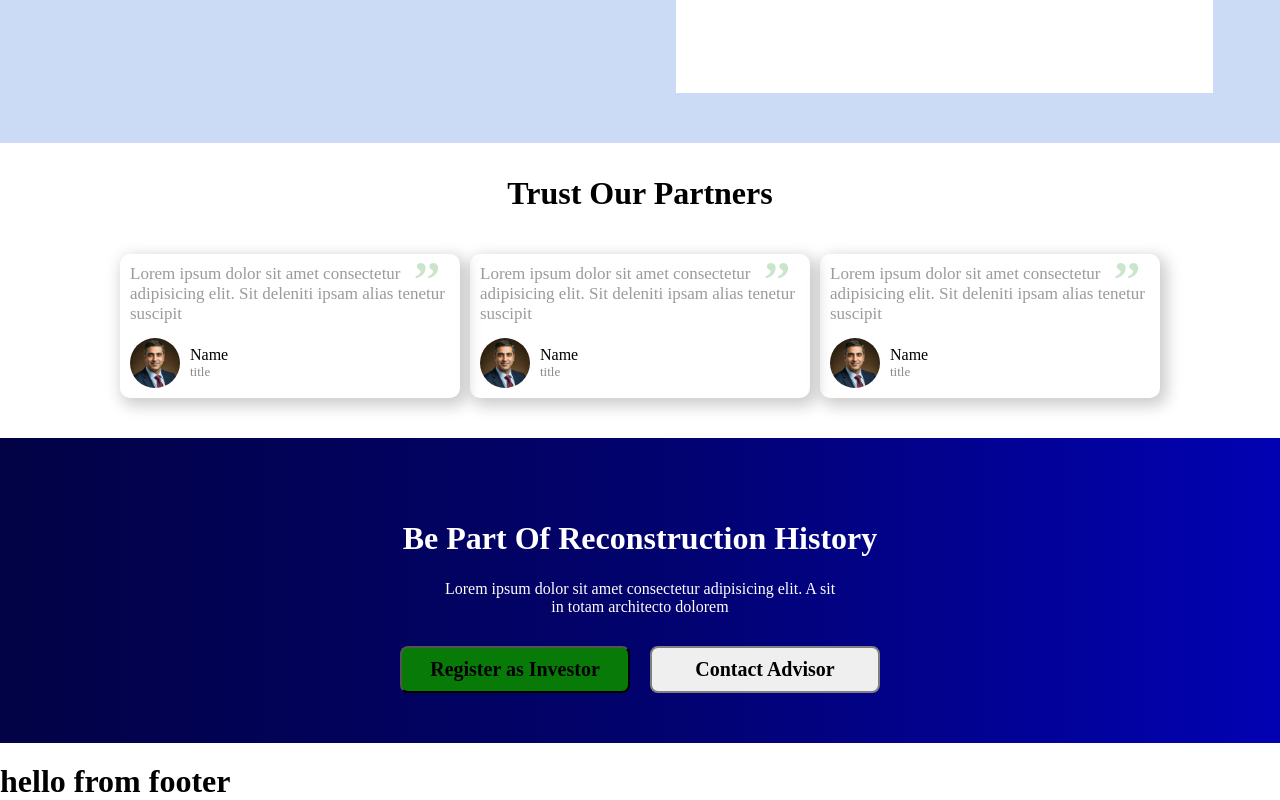
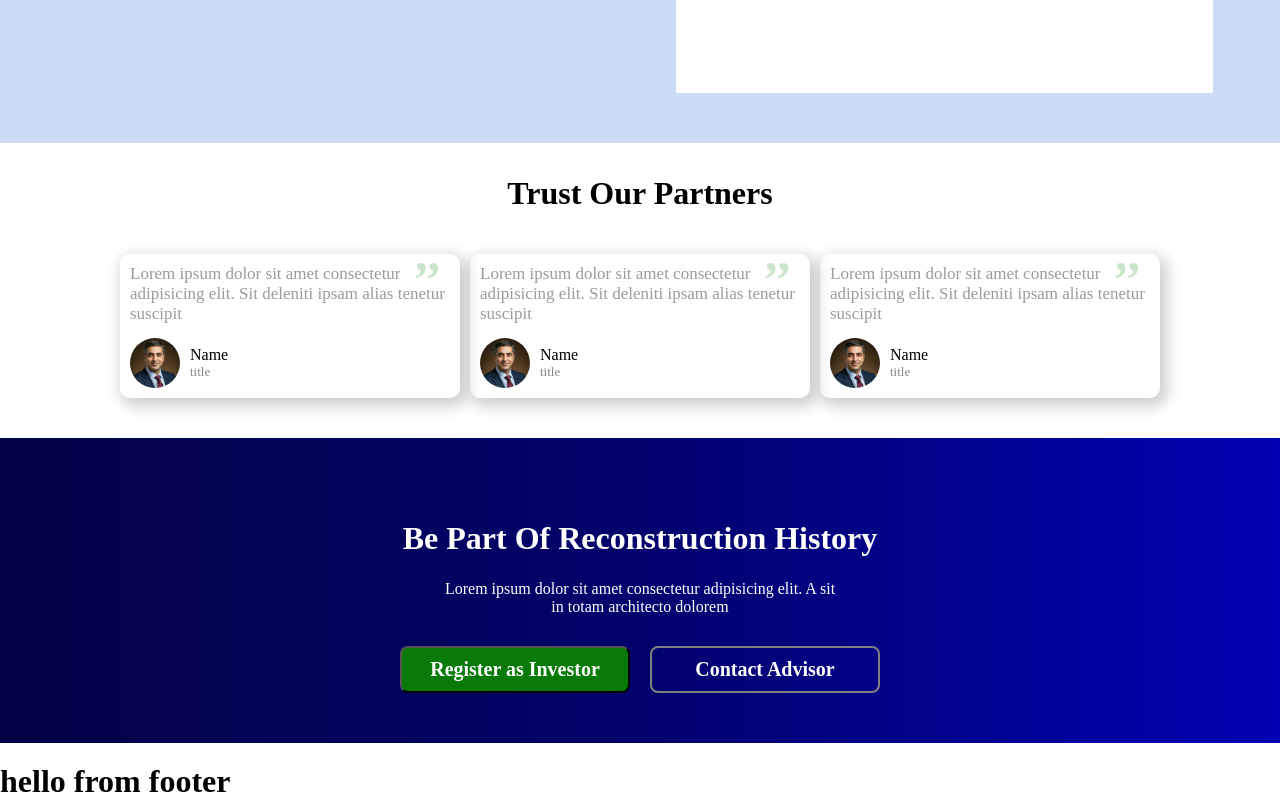
Before and after one commit to Ali-ib-eng/Investment-RealEstate-project, a React (Vite) app: page / in a window 1280 px wide. Shown: the part 1607-2407 px from the top of the page. Built offline with nearby package versions, Linux system fonts and the light colour scheme.

Commit message:
uninstall tailwind and call my code via Invest file

```diff
--- a/package.json
+++ b/package.json
@@ -10,12 +10,10 @@
     "preview": "vite preview"
   },
   "dependencies": {
-    "@tailwindcss/vite": "^4.2.4",
     "react": "^19.2.5",
     "react-dom": "^19.2.5",
     "react-icons": "^5.6.0",
-    "react-router-dom": "^7.14.2",
-    "tailwindcss": "^4.2.4"
+    "react-router-dom": "^7.14.2"
   },
   "devDependencies": {
     "@eslint/js": "^10.0.1",
--- a/src/App.jsx
+++ b/src/App.jsx
@@ -5,7 +5,6 @@ import Properties from './pages/Properties'
 import About from './pages/About'
 import NavBar from './components/NavBar/NavBar'
 import Footer from './components/Footer/Footer'
-import InvestmentOpportunites from './pages/investments/investmentOpportunities';
 import ViewAllInvestments from './pages/investments/viewAllInvestments/viewAllInvestments';
 
 function App() {
@@ -14,10 +13,9 @@ function App() {
     <h1>hello from app</h1>
     <NavBar/>
     <Routes>
-      {/* <Route path='/' element={<Invest/>}/> */}
+      <Route path='/' element={<Invest/>}/>
       <Route path='/properties' element={<Properties/>} />
       <Route path='/about' element={<About/>} />
-      <Route path='/' element={<InvestmentOpportunites/>} />
       <Route path='/viewAllInvestments' element={<ViewAllInvestments/>} />
       <Route />
     </Routes>
--- a/src/pages/Invest.jsx
+++ b/src/pages/Invest.jsx
@@ -1,8 +1,9 @@
+import InvestmentOpportunites from "./investments/investmentOpportunities"
 
 const Invest = () => {
   return (
     <div>
-      <h1>hello from Invest page</h1>
+      <InvestmentOpportunites />
     </div>
   )
 }
--- a/src/pages/aboutPartners/aboutPartners.css
+++ b/src/pages/aboutPartners/aboutPartners.css
@@ -122,12 +122,15 @@
 }
 .ahm-joinPartContainer .ahm-registerBtn{
     background-color: rgb(8, 122, 8);
+    color:white;
 }
 .ahm-joinPartContainer .ahm-registerBtn:hover{
     background-color: rgb(9, 190, 9);
 }
 .ahm-joinPartContainer .ahm-contactAdvisorBtn{
-    border:2px solid gray
+    border:2px solid gray;
+    background-color: transparent;
+    color:white
 }
 .ahm-joinPartContainer .ahm-contactAdvisorBtn:hover{
     background-color:gray ;
--- a/vite.config.js
+++ b/vite.config.js
@@ -1,11 +1,10 @@
 import { defineConfig } from 'vite'
 import react from '@vitejs/plugin-react'
-import tailwindcss from '@tailwindcss/vite'
+
 
 // https://vite.dev/config/
 export default defineConfig({
   plugins: [
     react(),
-    tailwindcss(),
   ],
 })
```
Also changed, not shown: 1 other file (tests, documents, lock files or other folders).
